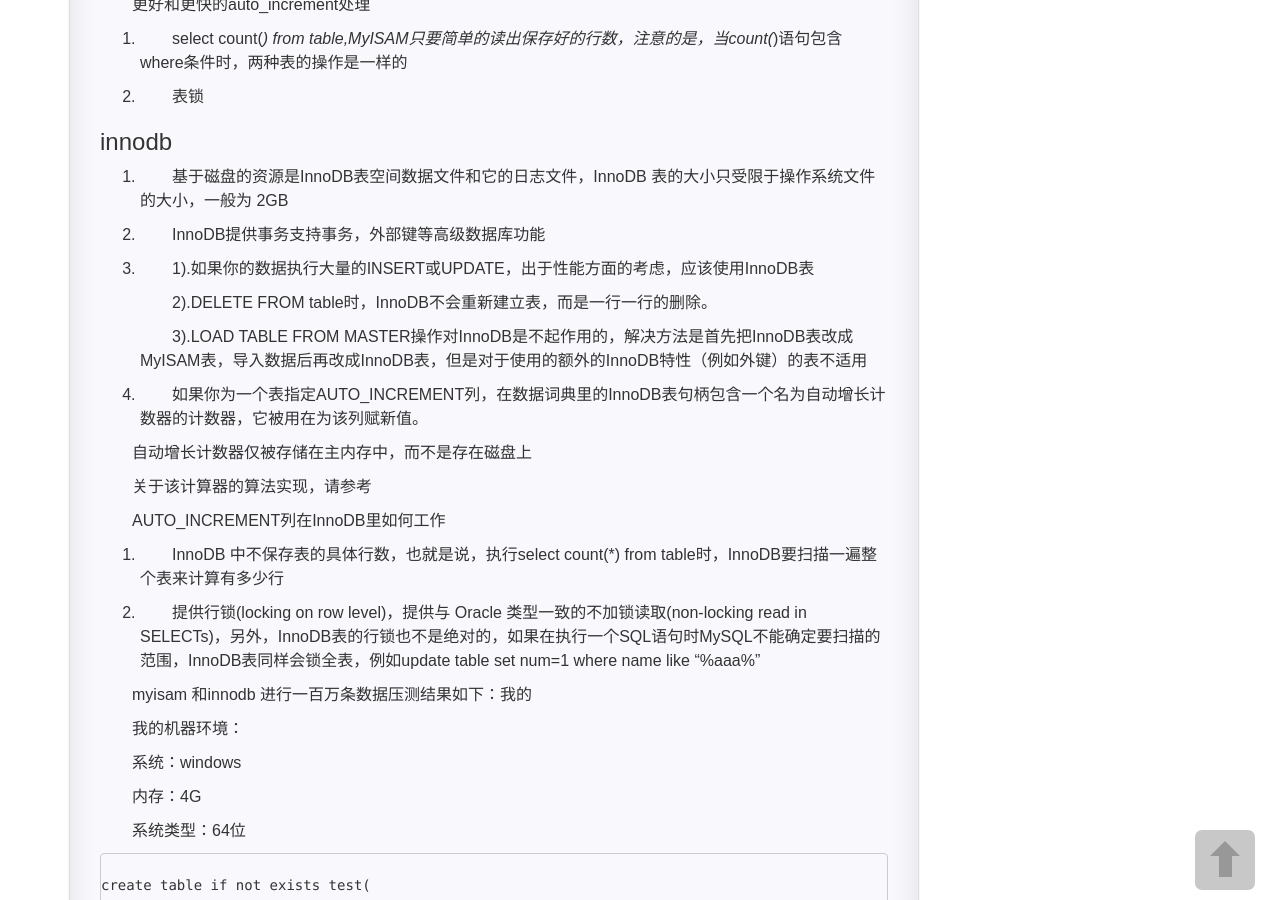
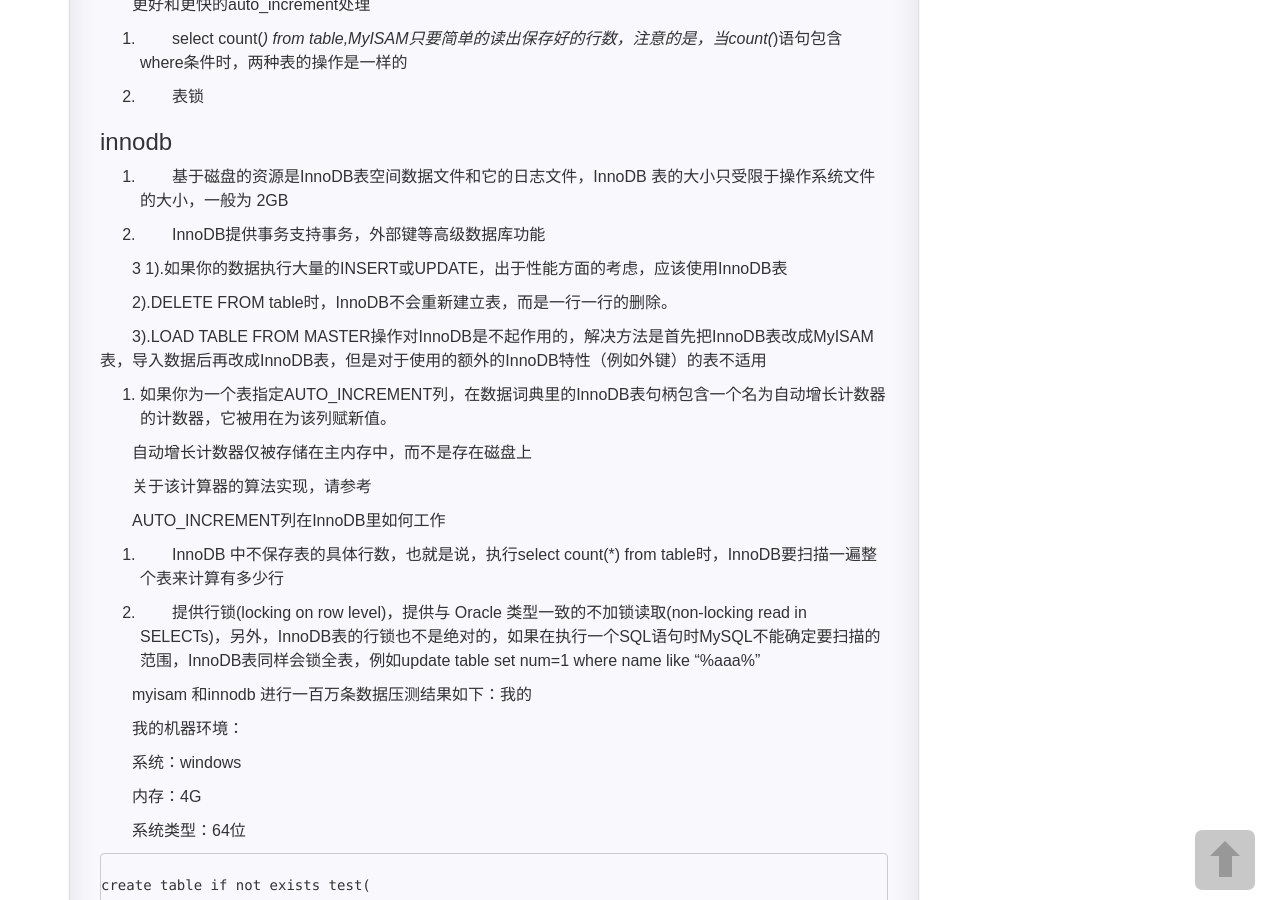
Before and after one commit to hexing-w/hexing-w.github.io, a Jekyll site: the page built from _posts/2015-11-20-myisam和innodb 的比较.md, in a window 1280 px wide and 900 px high, scrolled down 672 px. Built offline with Jekyll 4.4.1, drawn with Linux system fonts in a browser that asks for light colours; nearby versions of some CDN libraries; comment, search, counter and statistics services are not loaded; a style sheet for code colours, icons or effects is not loaded.

Commit message:
Update 2015-11-20-myisam和innodb 的比较.md

```diff
--- a/_posts/2015-11-20-myisam和innodb 的比较.md
+++ b/_posts/2015-11-20-myisam和innodb 的比较.md
@@ -19,7 +19,7 @@
   索引文件的扩展名是.MYI (MYIndex)。
 
 
-2. MyISAM类型的表强调的是性能，其执行数度比InnoDB类型更快，但是不提供事务支持
+ 2. MyISAM类型的表强调的是性能，其执行数度比InnoDB类型更快，但是不提供事务支持
 
 3. 如果执行大量的SELECT，MyISAM是更好的选择
 
@@ -42,9 +42,9 @@
 1. 基于磁盘的资源是InnoDB表空间数据文件和它的日志文件，InnoDB 表的大小只受限于操作系统文件的大小，一般为 2GB
 
 
-2. InnoDB提供事务支持事务，外部键等高级数据库功能
+ 2. InnoDB提供事务支持事务，外部键等高级数据库功能
 
-3. 1).如果你的数据执行大量的INSERT或UPDATE，出于性能方面的考虑，应该使用InnoDB表
+3    1).如果你的数据执行大量的INSERT或UPDATE，出于性能方面的考虑，应该使用InnoDB表
 
    2).DELETE   FROM table时，InnoDB不会重新建立表，而是一行一行的删除。
 
```
